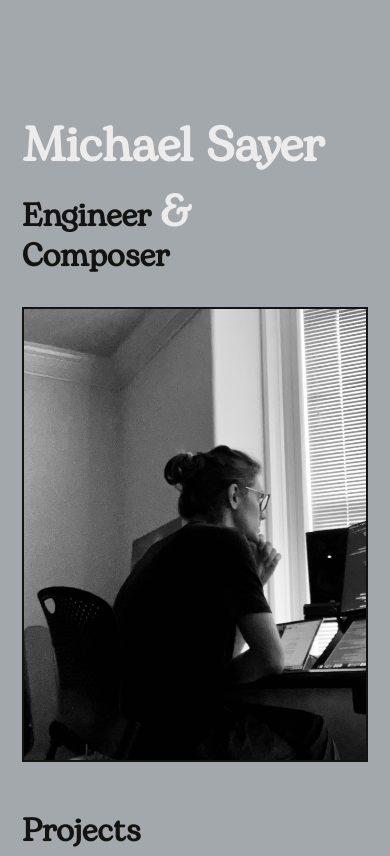
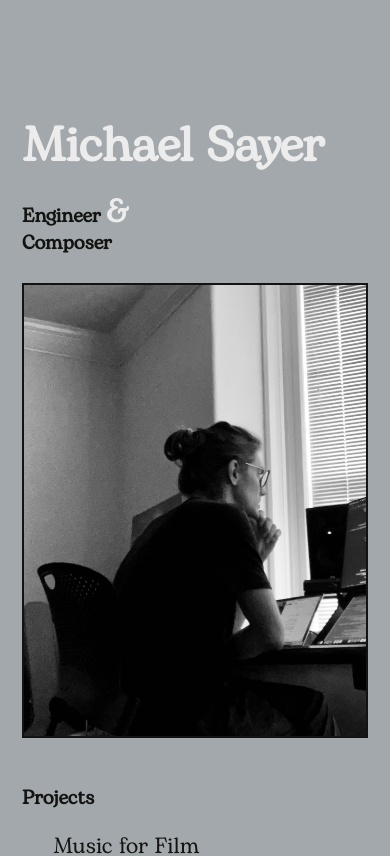
Before and after one commit to mPemba/music-portfolio, a React (Create React App) app: page / in a window 390 px wide. Shown: the top 856 px of the page. Built offline with nearby package versions, Linux system fonts and the light colour scheme.

Commit message:
yarn upgrade and making text responsive

```diff
--- a/src/App.js
+++ b/src/App.js
@@ -131,24 +131,24 @@ const Content = styled.div`
 `;
 
 const Title = styled.h1`
-  font-size: 48px;
+  font-size: clamp(3rem, 5vw, 4rem);
   margin: 10px 0px 10px 0px;
   color: ${colors.textWhite};
 `;
 
 const SubTitle = styled.h3`
-  font-size: 36px;
-  line-height: 40px;
+  font-size: clamp(1rem, 5vw, 3rem);
+  line-height: 44px;
   margin: 0px;
   color: ${colors.textBlack};
 
   @media (max-width: 768px) {
-    font-size: 2em;
+    line-height: 20px;
   }
 `;
 
 const Accent = styled.span`
-  font-size: 44px;
+  font-size: clamp(2rem, 5vw, 3.5rem);
   line-height: 40px;
   color: ${colors.textWhite};
 `;
@@ -237,6 +237,7 @@ const ProjectTitle = styled.a`
 `;
 
 const Text = styled.p`
+  max-width: 420px;
   font-size: 16px;
   font-family: 'Hanken Grotesk';
   margin: 0px 0px 19px 0px;
```
Also changed, not shown: 1 other file (tests, documents, lock files or other folders).
